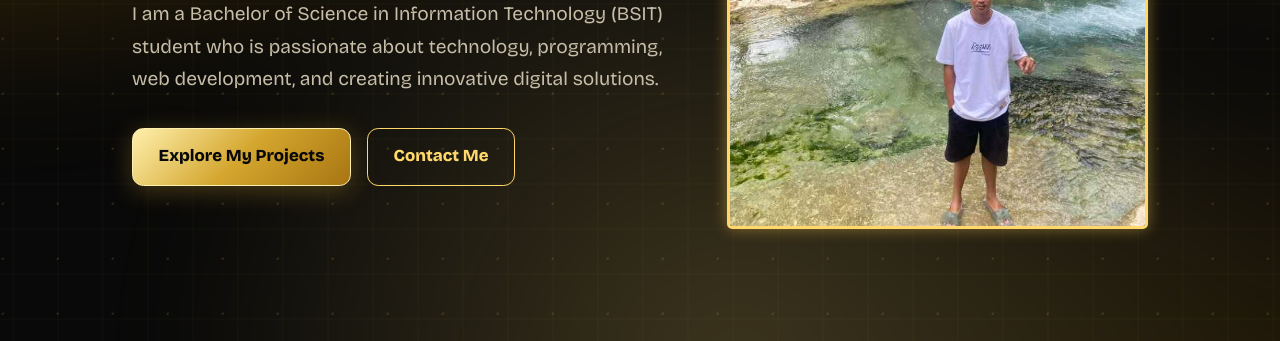
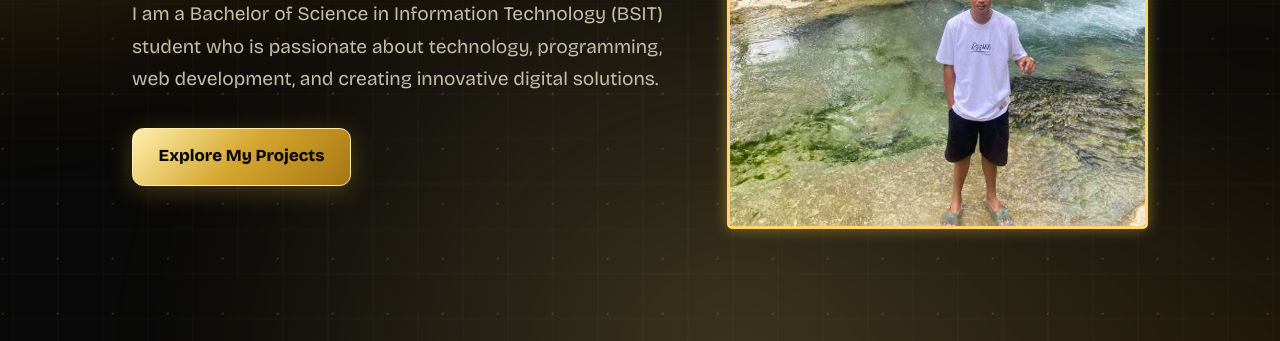
Before and after one commit to oghayonjohnpaul-hue/oghayon-project-1, a plain HTML site: page index.html in a window 1280 px wide. Shown: the part 459-800 px from the top of the page. Drawn offline with nearby package versions, Linux system fonts and the light colour scheme.

Commit message:
modified index

```diff
--- a/index.html
+++ b/index.html
@@ -47,7 +47,7 @@
 
       <div class="actions">
         <a class="btn" href="#projects">Explore My Projects</a>
-        <a class="btn ghost" href="#contact">Contact Me</a>
+
       </div>
     </div>
 
```
